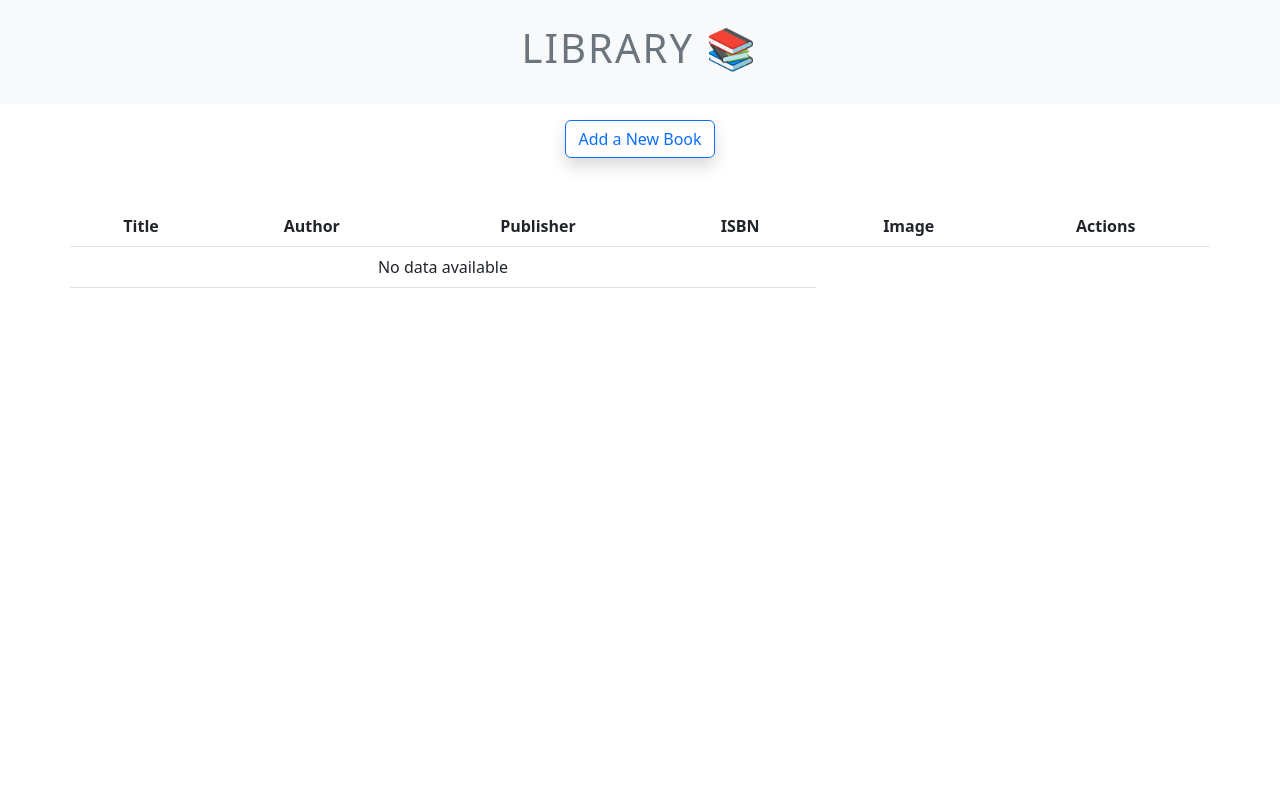
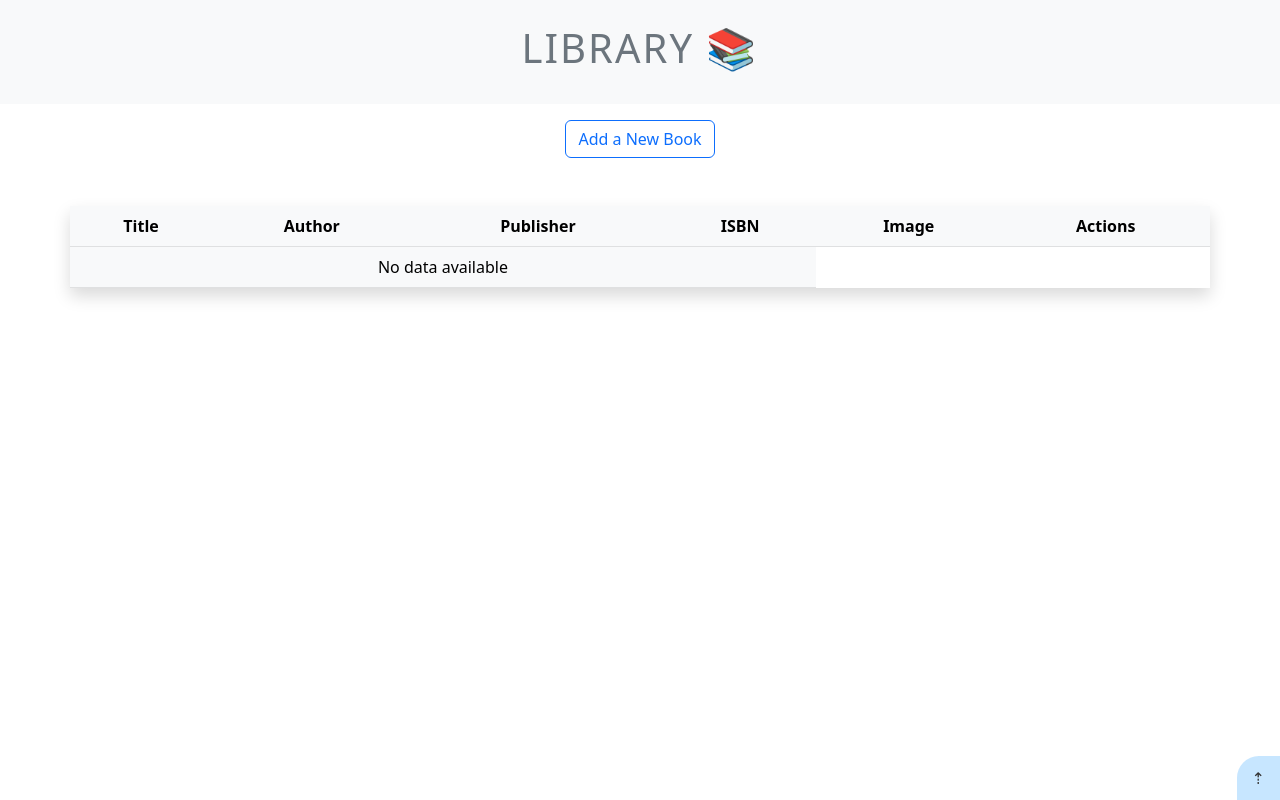
Before and after one commit to eri-she/BE17-CR4-Ericka, a PHP site: page / in a window 1280 px wide. Run offline with PHP 8.4, Linux system fonts and the light colour scheme; data that the repository does not hold is empty.

Commit message:
added books and style

```diff
--- a/index.php
+++ b/index.php
@@ -21,7 +21,7 @@ if (0 < mysqli_num_rows($result) ) {
            <td>" . $array['isbn'] . "</td>
             <td><img class='img-thumbnail img-fluid' src='pictures/". $array['image'] ."' width=100px height=100px</td>
            <td><a href='update.php?id=" . $array['id'] . "'class='button'><button class='btn btn-outline-primary btn-sm' type='button'>Edit ✐</button></a>
-           <a href='delete.php?id=" . $array['id'] . "'class='button'><button class='btn btn-outline-danger btn-sm mt-2' type='button'>Delete</button></a></td>
+           <a href='delete.php?id=" . $array['id'] . "'class='button'><button class='btn btn-outline-danger btn-sm mt-3' type='button'>Delete</button></a></td>
             </tr>
 ";
     }
@@ -51,13 +51,24 @@ letter-spacing:2px;
    .button {
     text-decoration:none;
    }
-
+  .up a{
+     color: black;
+    text-decoration: none;
+    background-color: #B9E0FF;
+    opacity: 0.8;
+    display: inline-block;
+    position: fixed;
+    bottom: 0%;
+    right: 0%;
+    padding: 10px 15px;
+    border-radius: 50% 0 0 0;
+  }
   </style>
 </head>
 <body>
     <div class="text-center bg-light pt-4 pb-4"><h1 class="title text-secondary">LIBRARY 📚</h1></div>
-      <a href= "create.php" class="button"><button class='btn btn-outline-primary shadow mt-3'type="button" >Add a New Book</button></a>
-    <table class="table container mt-5 text-center">
+      <a href= "create.php" class="button"><button class='btn btn-outline-primary mt-3'type="button" >Add a New Book</button></a>
+    <table class="table table-light shadow container mt-5 text-center">
   <thead>
     <tr>
 
@@ -78,5 +89,6 @@ letter-spacing:2px;
 
   </tbody>
 </table>
+ <div class="up shadow"><a href="">⇡</a></div>
 </body>
 </html>
```
Also changed, not shown: pictures/636ec3fc7aabc.jpg (added), pictures/636ec4d0ddfde.jpg (added), pictures/636ec617c651c.jpg (added), pictures/636ec6eaab622.jpg (added), pictures/636ecac2a5f0c.jpg (added), pictures/636ecbcabc1ad.jpg (added), pictures/book.png (added).
